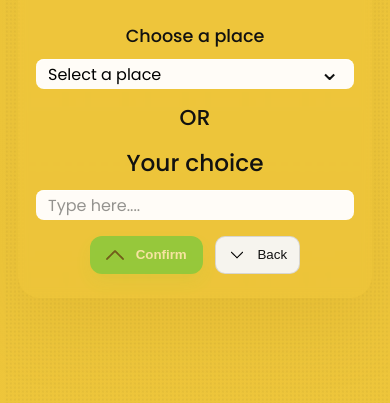
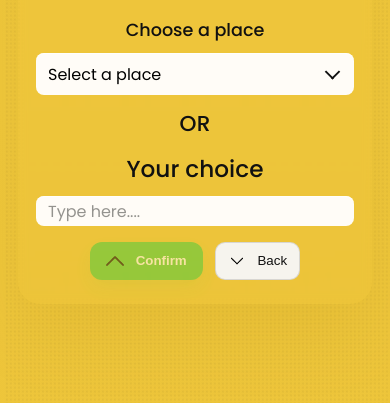
Before and after one commit to AboloftZeke/date-planner, a plain HTML site: page planner.html in a window 390 px wide. Shown: the part 359-762 px from the top of the page. Drawn offline with Linux system fonts and the light colour scheme.

Commit message:
fixed mobile responsiveness

```diff
--- a/date.css
+++ b/date.css
@@ -173,14 +173,16 @@ body {
 }
 
 .planner-select-shell::after {
-	content: "⌄";
+	content: "";
 	position: absolute;
 	right: 14px;
 	top: 50%;
-	transform: translateY(-58%);
-	font-size: 1.55rem;
+	width: 9px;
+	height: 9px;
+	transform: translateY(-70%) rotate(45deg);
+	border-right: 2px solid #111111;
+	border-bottom: 2px solid #111111;
 	pointer-events: none;
-	color: #111111;
 }
 
 .planner-select {
@@ -861,6 +863,15 @@ body {
 	.planner-input {
 		width: min(100%, 100%);
 	}
+
+	.planner-select {
+		height: 42px;
+		padding-right: 44px;
+	}
+
+	.planner-select-shell::after {
+		right: 16px;
+	}
 }
 
 @media (prefers-reduced-motion: reduce) {
```
